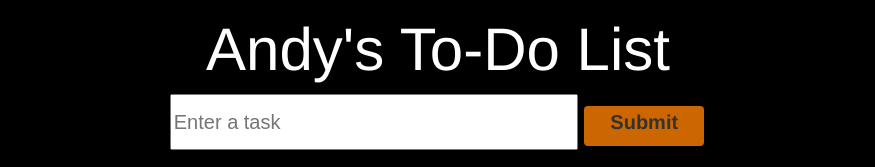
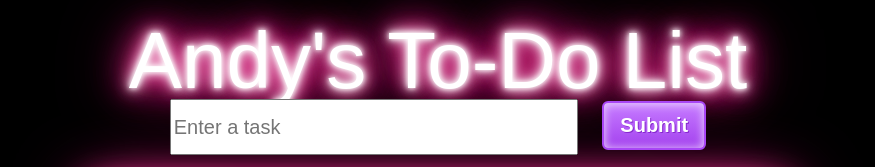
Before and after one commit to ageorgia79/To-Do-List, a website: page app/index.html in a window 1280 px wide. Shown: the top 167 px of the page, without its empty margins (202-1077 px from the left). Drawn offline with nearby package versions, Linux system fonts and the light colour scheme; files that its build step writes are made by us from their sources; no server answers.

Commit message:
new changes

```diff
--- a/app/index.html
+++ b/app/index.html
@@ -29,7 +29,7 @@
             </div>
             <div class="header">
                 <input class="newItem" placeholder="Enter a task">
-                <div class="submitTaskButton button">Submit</div>
+                <div class="submitTaskButton">Submit</div>
             </div>
             <div class="taskBox"></div>
         </div>
--- a/app/styles/main.scss
+++ b/app/styles/main.scss
@@ -9,10 +9,15 @@ body {
 
 .topheader {
     color: white;
-    font-size: 60px;
+    //font-size: 60px;
     margin-bottom: 10px;
     margin-top: 15px;
     text-align:center;
+    span {
+        font-size: 80px;
+        font-family: fantasy;
+        text-shadow: 0 0 5px #fff, 0 0 10px #fff, 0 0 15px #fff, 0 0 20px #ff2d95, 0 0 30px #ff2d95, 0 0 40px #ff2d95, 0 0 50px #ff2d95, 0 0 75px #ff2d95;
+    }
 }
 
 .newItem {
@@ -20,17 +25,22 @@ body {
     height: 50px;
     font-size: 20px;
     margin-bottom: 20px;
+    position: relative;
+    bottom: 18px;
 
 }
 
 .taskBox {
-    width: 800px;
-    height: 600px;
-    background-image: url(http://webhund.com/RHJC/graphics/background-plain-graphic.jpg);
+    width: 690px;
+    height: 500px;
+    //background-image: url(http://webhund.com/RHJC/graphics/background-plain-graphic.jpg);
+    background-color: black;
     border-radius: 10px;
     margin-top: 50px;
     margin: 0 auto;
     overflow: scroll;
+    border: 2px solid white;
+    box-shadow: 0 0 5px #fff, 0 0 10px #fff, 0 0 15px #fff, 0 0 20px #ff2d95, 0 0 30px #ff2d95, 0 0 40px #ff2d95, 0 0 50px #ff2d95, 0 0 75px #ff2d95;
 }
 
 .header {
@@ -39,18 +49,51 @@ body {
 
 .button {
     display: inline-block;
-    cursor: pointer;
-    height: 30px;
-    width: 100px;
-    text-align: center;
-    background: #CC6600;
-    border: 2px solid black;
-    border-radius: 6px;
-    padding: 5px 10px 5px;
-    font-size: 20px;
-    font-weight: bold;
-    text-decoration: none;
+    box-shadow:inset 0px 1px 9px 1px #e6cafc;
+    background:-webkit-gradient( linear, left top, left bottom, color-stop(0.05, #c579ff), color-stop(1, #a341ee) );
+    background:-moz-linear-gradient( center top, #c579ff 5%, #a341ee 100% );
+    filter:progid:DXImageTransform.Microsoft.gradient(startColorstr='#c579ff', endColorstr='#a341ee');
+    background-color:#c579ff;
+    -webkit-border-top-left-radius:6px;
+    -moz-border-radius-topleft:6px;
+    border-top-left-radius:6px;
+    -webkit-border-top-right-radius:6px;
+    -moz-border-radius-topright:6px;
+    border-top-right-radius:6px;
+    -webkit-border-bottom-right-radius:6px;
+    -moz-border-radius-bottomright:6px;
+    border-bottom-right-radius:6px;
+    -webkit-border-bottom-left-radius:6px;
+    -moz-border-radius-bottomleft:6px;
+    border-bottom-left-radius:6px;
+    text-indent:0;
+    border:2px solid #a946f5;
+    display:inline-block;
+    color:#ffffff;
+    font-family:Arial;
+    font-size:15px;
+    font-weight:bold;
+    font-style:normal;
+    height:35px;
+    line-height:35px;
+    width:100px;
+    text-decoration:none;
+    text-align:center;
+    text-shadow:1px 1px 0px #8628ce;
+    margin-right: 20px;
 
+}
+
+.button:hover {
+    background:-webkit-gradient( linear, left top, left bottom, color-stop(0.05, #a341ee), color-stop(1, #c579ff) );
+    background:-moz-linear-gradient( center top, #a341ee 5%, #c579ff 100% );
+    filter:progid:DXImageTransform.Microsoft.gradient(startColorstr='#a341ee', endColorstr='#c579ff');
+    background-color:#a341ee;
+}
+
+.button:active {
+    position: relative;
+    top: 1px;
 }
 
 .taskcontainer {
@@ -66,8 +109,55 @@ body {
     margin-top: 10px;
     font-size: 20px;
     font-weight: bold;
-    text-decoration: underline;
-    float: left;
     position: relative;
-    right: 90px;
+    color: white;
+    //right: 90px;
 }
+
+.submitTaskButton {
+     display: inline-block;
+     position: relative;
+    bottom: 20px;
+    left: 20px;
+    font-size: 20px;
+    cursor: pointer;
+    box-shadow:inset 0px 1px 9px 1px #e6cafc;
+    background:-webkit-gradient( linear, left top, left bottom, color-stop(0.05, #c579ff), color-stop(1, #a341ee) );
+    background:-moz-linear-gradient( center top, #c579ff 5%, #a341ee 100% );
+    filter:progid:DXImageTransform.Microsoft.gradient(startColorstr='#c579ff', endColorstr='#a341ee');
+    background-color:#c579ff;
+    -webkit-border-top-left-radius:6px;
+    -moz-border-radius-topleft:6px;
+    border-top-left-radius:6px;
+    -webkit-border-top-right-radius:6px;
+    -moz-border-radius-topright:6px;
+    border-top-right-radius:6px;
+    -webkit-border-bottom-right-radius:6px;
+    -moz-border-radius-bottomright:6px;
+    border-bottom-right-radius:6px;
+    -webkit-border-bottom-left-radius:6px;
+    -moz-border-radius-bottomleft:6px;
+    border-bottom-left-radius:6px;
+    text-indent:0;
+    border:2px solid #a946f5;
+    display:inline-block;
+    color:#ffffff;
+    font-family:Arial;
+    font-weight:bold;
+    font-style:normal;
+    height:45px;
+    line-height:45px;
+    width:100px;
+    text-decoration:none;
+    text-align:center;
+    text-shadow:1px 1px 0px #8628ce;
+    margin-right: 20px;
+
+}
+
+.submitTaskButton:hover {
+    background:-webkit-gradient( linear, left top, left bottom, color-stop(0.05, #a341ee), color-stop(1, #c579ff) );
+    background:-moz-linear-gradient( center top, #a341ee 5%, #c579ff 100% );
+    filter:progid:DXImageTransform.Microsoft.gradient(startColorstr='#a341ee', endColorstr='#c579ff');
+    background-color:#a341ee;
+}
```
Also changed, not shown: 1 other file.
